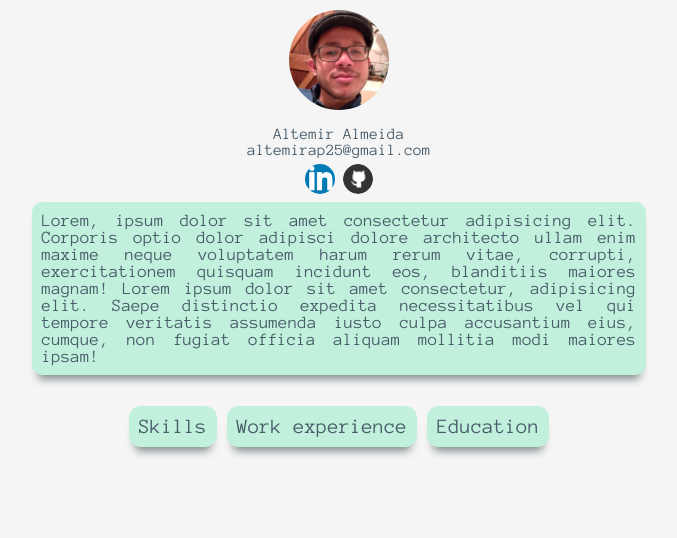
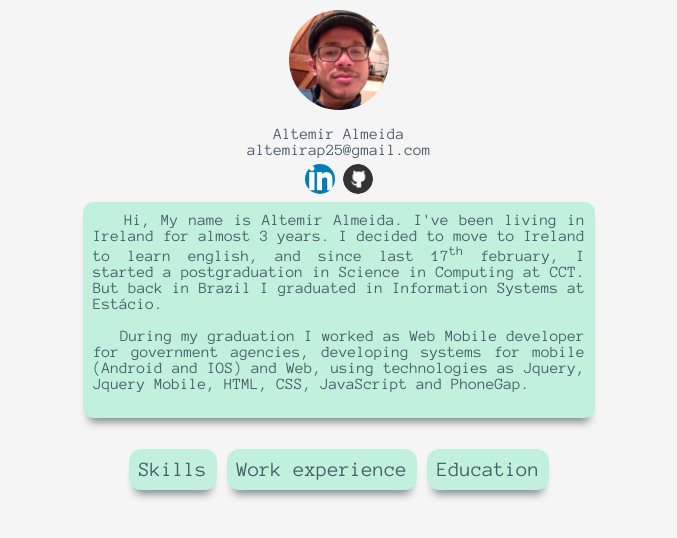
Before and after one commit to Altemir-Ap/resume, a PHP site: page / in a window 1280 px wide. Shown: the top 538 px of the page, without its empty margins (301-978 px from the left). Run offline with PHP 8.4, Linux system fonts and the light colour scheme.

Commit message:
Page skills and home features

```diff
--- a/css/style.css
+++ b/css/style.css
@@ -9,9 +9,14 @@ body{
     display: flex;
     justify-content: center;
     margin: 0 auto;
-    max-width: auto;
 }
 
+.flex{
+    display: flex;
+}
+.flex-wrap{
+    flex-wrap: wrap;
+}
 .column{
     flex-direction: column;
     align-items: center;
@@ -42,18 +47,6 @@ body{
     max-width: 100px;
 }
 
-.summary{
-    display: flex;
-    border-radius: 10px;
-    padding: 10px;
-    box-sizing: border-box;
-    text-align: justify;
-    margin: 0px 26%;
-    background: #c1f1dc;
-    font-size: 1.1em;
-    max-width: 48%;
-}
-
 .shadow{
     -webkit-box-shadow: 0 10px 8px -6px #82898C;
        -moz-box-shadow: 0 10px 8px -6px #82898C;
@@ -80,11 +73,6 @@ ul{
     list-style-type: none;
     padding: 0px;
 }
-div.item>a {
-    text-decoration: none;
-    color: #495c6a;
-
-}
 
 .item{
     margin: 5px;
@@ -93,11 +81,43 @@ div.item>a {
     font-size: 1.3em;
     padding: 10px;
     border-radius: 12px;
+    text-decoration: none;
+    color: #495c6a;
+}
+
+.skill-summary{
+    border-radius: 10px;
+    padding: 10px;
+    box-sizing: border-box;
+    background: #c1f1dc;
+    justify-content: center;
+    text-align: justify;
+}
+
+.skill{
+    margin: 0px 20%;
+    max-width: 60%;
+}
+
+.summary{
+    max-width: 60%;
+    margin: 0px 30%;
+}
+
+.skill-item {
+    margin: 20px;
+    text-align: center;
+    background-color: #ffffff4d;
+    border-radius: 15px;
+    padding: 2px;
+    color: #495c6a;
+}
+span>p{
+    margin-top: 0;
 }
 
 
-
-@media only screen and (max-width: 492px){
+@media only screen and (max-width: 620px){
     .pages{
         display:flex;
         flex-direction: column;
@@ -109,8 +129,6 @@ div.item>a {
     }
     .item{
         flex: 1;
-    }
-    div.item>a {
-        margin: 20px;
+        margin: 7px;
     }
 }
--- a/index.html
+++ b/index.html
@@ -13,7 +13,6 @@
     <div class="container column">
         <div class="img-profile">
             <img src="images/profile.jpg" alt="" class="responsive circle">
-            <div class="hl"></div>
         </div>
 
         <div class="profile">
@@ -22,23 +21,32 @@
                 <li>altemirap25@gmail.com</li>
             </ul>
             <div class="icons">
-                <a href=""><img src="images/in.png" class="icon circle"></a>
-                <a href=""><img src="images/git.png" class="icon circle"></a>
+                <a href="https://www.linkedin.com/in/altemir-almeida-87868872/" target="_blank"><img src="images/in.png" class="icon circle"></a>
+                <a href="https://github.com/Altemir-Ap/" target="_blank"><img src="images/git.png" class="icon circle"></a>
             </div>
-            <span class="summary shadow">Lorem, ipsum dolor sit amet consectetur adipisicing elit. Corporis optio dolor
-                adipisci dolore architecto ullam enim maxime neque voluptatem harum rerum vitae, corrupti,
-                exercitationem quisquam incidunt eos, blanditiis maiores magnam! Lorem ipsum dolor sit amet consectetur,
-                adipisicing elit. Saepe distinctio expedita necessitatibus vel qui tempore veritatis assumenda iusto
-                culpa accusantium eius, cumque, non fugiat officia aliquam mollitia modi maiores ipsam!
+            <span class="summary skill-summary container shadow container column">
+                <p>
+                &nbsp;&nbsp; Hi, My name is Altemir Almeida. I've been living in Ireland for almost 3 years.
+                I decided to move to Ireland to learn english,
+                and since last 17<sup>th</sup> february, I started a postgraduation in Science in Computing at CCT.
+                    But back in Brazil I graduated in Information Systems at Estácio.
+
+                </p>
+                <p>
+                &nbsp; &nbsp;During my graduation I worked as Web Mobile developer for government agencies,
+                developing systems for mobile (Android and IOS) and Web, using technologies as Jquery, Jquery Mobile,
+                HTML, CSS, JavaScript and PhoneGap.
+                </p>
+
             </span>
         </div>
         <div class="pages container">
-            <div class="item shadow"><a href="">Skills</a></div>
-            <div class="item shadow"><a href="">Work experience</a></div>
-            <div class="item shadow"><a href="">Education</a></div>
+            <a href="skills.html" class="item shadow">Skills</a>
+            <a href="work.html" class="item shadow">Work experience</a>
+            <a href="education.html" class="item shadow">Education</a>
         </div>
     </div>
+    <script src="js/script.js"></script>
 </body>
-<script src="js/script.js"></script>
 
 </html>
```
Also changed, not shown: skills.html (added, +42 -0 lines), work.html (added, +11 -0 lines), images/css.png (added), images/html5.png (added), images/jquery.png (added), images/js.png (added), images/nodejs.png (added).
